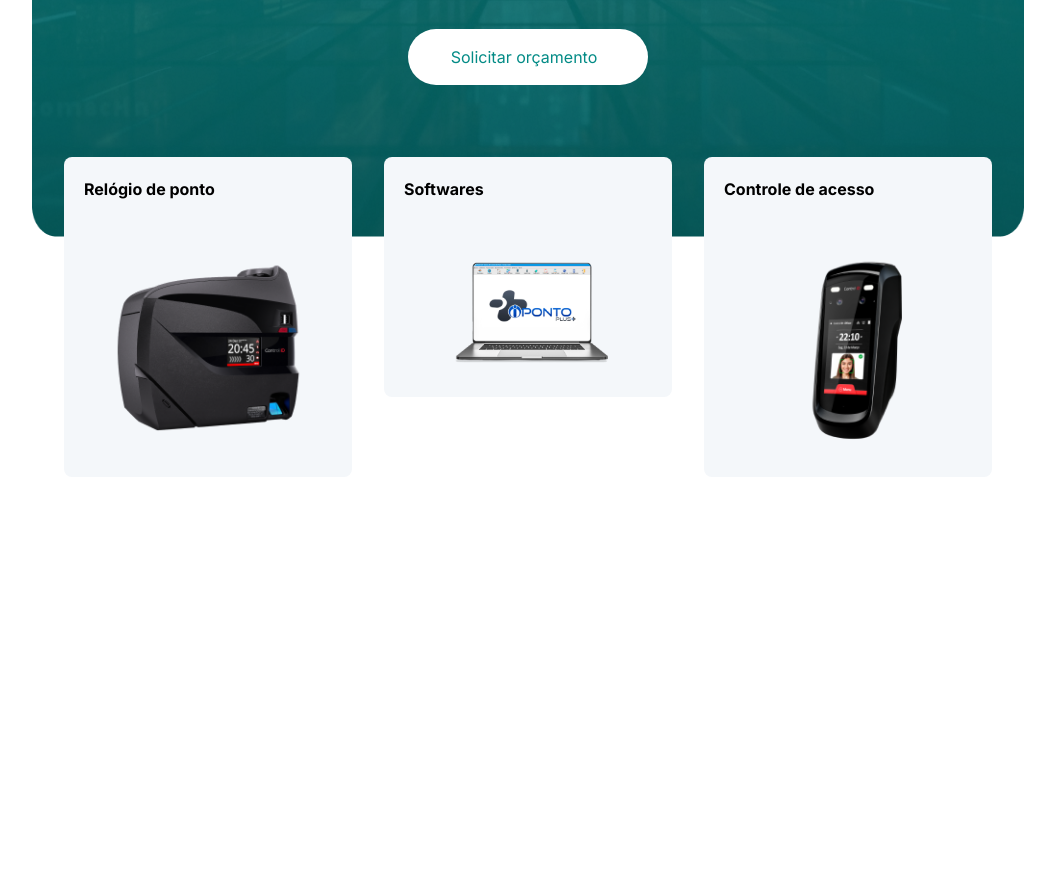
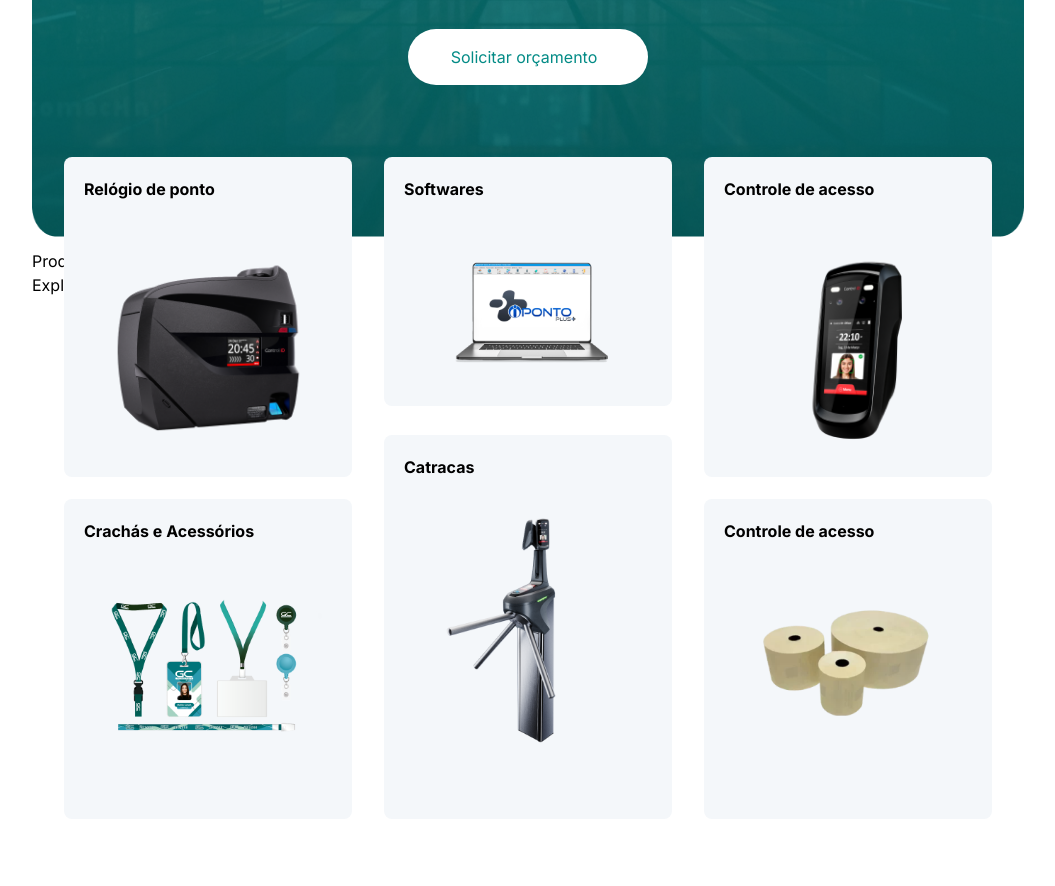
Before and after one commit to vitorl1maa/gc_page, a website: page src/index.html in a window 1280 px wide. Shown: the part 582-1468 px from the top of the page, without its empty margins (112-1167 px from the left). Before the commit the page ends 1059 px from the top, so only its background shows below. Drawn offline with nearby package versions, Linux system fonts and the light colour scheme; files that its build step writes are made by us from their sources; some icons are missing.

Commit message:
products

```diff
--- a/src/index.html
+++ b/src/index.html
@@ -27,8 +27,8 @@
     </nav>
   </header>
 
-  <!-------- BANNER -------->
-  <main class="flex justify-center w-full container-layout">
+  <main class="flex flex-col w-full h-screen container-layout">
+    <!-------- BANNER -------->
     <section class="relative py-3">
       <img src="./images/Banner/banner_hero.png" alt="banner" class="w-screen md:h-[700px]">
 
@@ -47,7 +47,7 @@
         </button>
       </div>
 
-      <div class="w-full relative flex items-center">
+      <div class="w-full h-full relative flex items-center">
         <div class="w-full justify-center flex gap-8 absolute -top-20">
           <div class="bg-newWhite w-72 h-80 rounded-lg p-5 ">
             <h3 class="font-bold">Relógio de ponto</h3>
@@ -55,7 +55,7 @@
             <img src="./images/Produtos/item_idclass.png" alt="ID Class">
           </div>
 
-          <div class="bg-newWhite w-72 h-60 rounded-lg p-5 ">
+          <div class="bg-newWhite w-72 h-[249px] rounded-lg p-5 ">
             <h3 class="font-bold">Softwares</h3>
 
             <img src="./images/Produtos/img_card-softwares.png" alt="Softwares">
@@ -67,7 +67,36 @@
             <img src="./images/Produtos/item_idface.png" alt="ID Class">
           </div>
         </div>
+
+        <div class="w-full justify-center flex gap-8 absolute mt-52">
+          <div class="bg-newWhite w-72 h-80 rounded-lg p-5 ">
+            <h3 class="font-bold">Crachás e Acessórios</h3>
+
+            <img src="./images/Produtos/img_card-crachas-acessorios.png" alt="ID Class">
+          </div>
+
+          <div class="bg-newWhite w-72 h-96 rounded-lg p-5 relative -top-16">
+            <h3 class="font-bold">Catracas</h3>
+
+            <img src="./images/Produtos/img_card-catracas (1).png" alt="Catracas">
+          </div>
+
+          <div class="bg-newWhite w-72 h-80 rounded-lg p-5 ">
+            <h3 class="font-bold">Controle de acesso</h3>
+
+            <img src="./images/Produtos/img_card-suprimentos.png" alt="Suprimentos">
+          </div>
+        </div>
       </div>
+    </section>
+
+    <!-------- PRODUCTS -------->
+    <section class="flex flex-col flex-1">
+      <h3>Produtos populares</h3>
+
+      <p>
+        Explore nossos produtos mais populares!
+      </p>
     </section>
   </main>
 </body>
```
Also changed, not shown: src/images/Produtos/img_card-catracas (1).png (added), src/images/Produtos/img_card-crachas-acessorios.png (added), src/images/Produtos/img_card-suprimentos.png (added), src/output.css.
